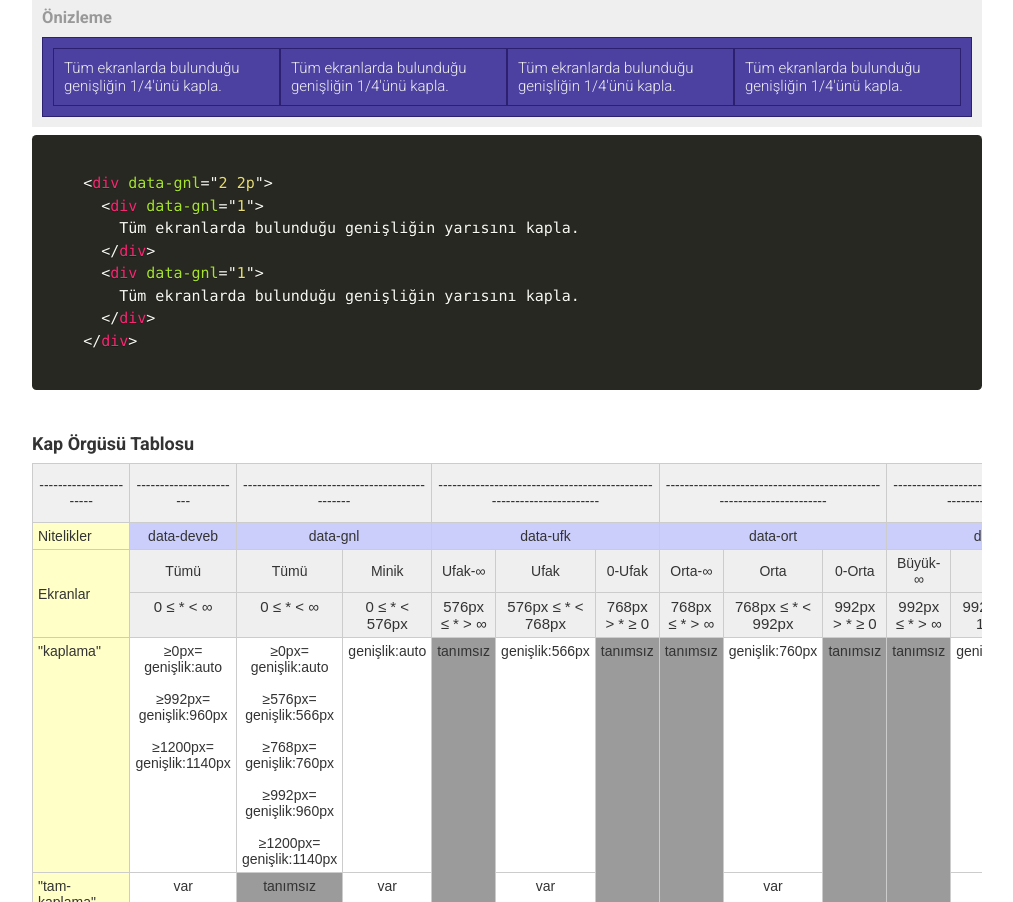
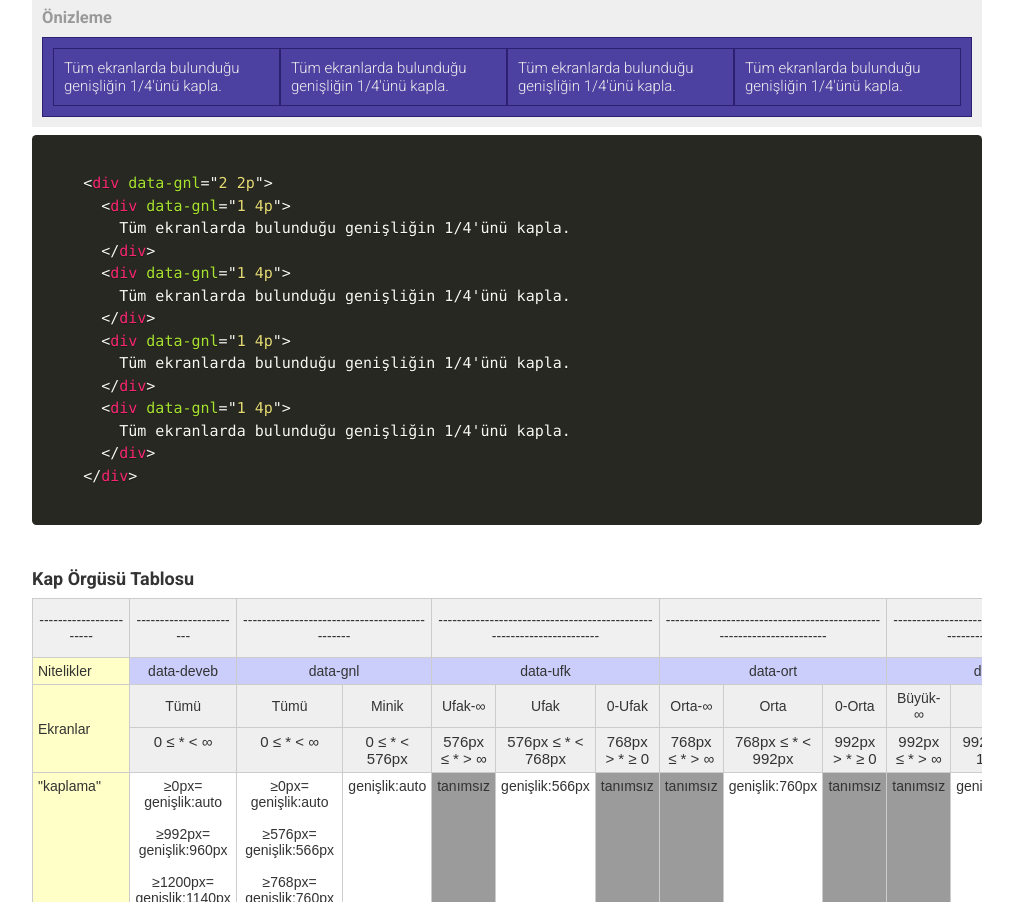
Before and after one commit to data-deveb/data-deveb.github.io, a Jekyll site: the page built from belgeler/kap-orgusu.html, in a window 1280 px wide. Shown: the part 2055-2957 px from the top of the page, without its empty margins (228-1241 px from the left). Built offline with Jekyll 4.4.1, drawn with Linux system fonts in a browser that asks for light colours.

Commit message:
Güncelleme

```diff
--- a/belgeler/kap-orgusu.html
+++ b/belgeler/kap-orgusu.html
@@ -110,11 +110,17 @@ title: Kap Örgüsü
     </div>
     <pre data-gnl="1 1p"><code class="language-html">
     &lt;div data-gnl=&quot;2 2p&quot;&gt;
-      &lt;div data-gnl=&quot;1&quot;&gt;
-        Tüm ekranlarda bulunduğu genişliğin yarısını kapla.
+      &lt;div data-gnl=&quot;1 4p&quot;&gt;
+        Tüm ekranlarda bulunduğu genişliğin 1/4'ünü kapla.
       &lt;/div&gt;
-      &lt;div data-gnl=&quot;1&quot;&gt;
-        Tüm ekranlarda bulunduğu genişliğin yarısını kapla.
+      &lt;div data-gnl=&quot;1 4p&quot;&gt;
+        Tüm ekranlarda bulunduğu genişliğin 1/4'ünü kapla.
+      &lt;/div&gt;
+      &lt;div data-gnl=&quot;1 4p&quot;&gt;
+        Tüm ekranlarda bulunduğu genişliğin 1/4'ünü kapla.
+      &lt;/div&gt;
+      &lt;div data-gnl=&quot;1 4p&quot;&gt;
+        Tüm ekranlarda bulunduğu genişliğin 1/4'ünü kapla.
       &lt;/div&gt;
     &lt;/div&gt;
     </code></pre>
```
